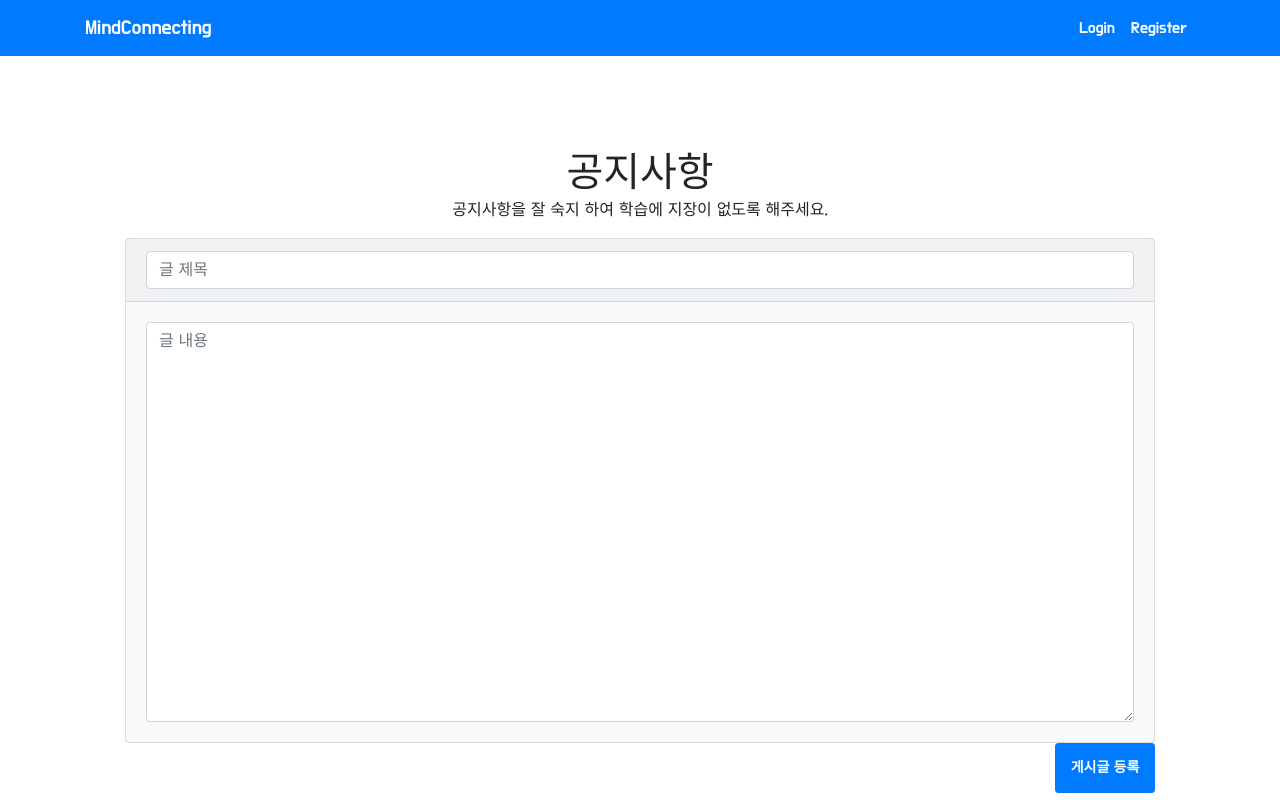
After one commit to seeun98/MindConnecting, a Flask app: page /professorCommunicateForm in a window 1280 px wide. The commit adds this page. Run offline with Flask 2, Linux system fonts and the light colour scheme; some libraries are stand-ins or nearby versions.

Commit message:
professorCommunicate

```diff
--- a/app.py
+++ b/app.py
@@ -3,7 +3,7 @@ from werkzeug.security import generate_password_hash, check_password_hash
 from werkzeug.utils import redirect
 from pymongo import MongoClient
 from datetime import datetime
-from forms import UserCreateForm, UserLoginForm, ProfessorOfficeForm, CommunicateForm, CommunicateReForm
+from forms import UserCreateForm, UserLoginForm, ProfessorOfficeForm, CommunicateForm, CommunicateReForm, ProfessorCommunicateForm
 import uuid
 import config
 
@@ -233,8 +233,36 @@ def mine(code):
 
     return redirect(url_for('mySchedule'))
 
+# ----------공지게시판-------------
+@app.route("/professorCommunicateList/<code>", methods=['GET'])
+def professorCommunicateList(code):
 
 
+    professorCommunicateInfo = list(db.professorCommunicate.find({},{'_id':0, 'title':1, 'content':1, 'timestamp':1, 'user':1}))
+
+    return render_template('professorCommunicate.html', professorCommunicateInfo = professorCommunicateInfo)
+
+
+#---------공지게시판 등록---------
+@app.route("/professorCommunicateForm", methods=['GET', 'POST'])
+def professorCommunicateForm():
+    form = ProfessorCommunicateForm
+
+    if request.method == 'POST':
+        print("HERE")
+        timestamp = datetime.now().strftime('%Y-%m-%d %H:%M:%S')
+
+        professorCommunicateInfo = {
+            'title': form.title.data,
+            'content': form.content.data,
+            'timestamp' : timestamp,
+            'user' : g.user
+        }
+        print(professorCommunicateInfo)
+        db.professorCommunicate.insert_one(professorCommunicateInfo)
+
+
+    return render_template('professorCommunicateForm.html', form=form)
 
 
 if __name__ == '__main__':
--- a/forms.py
+++ b/forms.py
@@ -35,3 +35,7 @@ class CommunicateForm(FlaskForm):
 
 class CommunicateReForm(FlaskForm):
     REcontent = StringField('내용', validators=[DataRequired(), Length(max=140)])
+
+class ProfessorCommunicateForm(FlaskForm):
+    title = StringField('제목', validators=[DataRequired(), Length(min=3, max=25)])
+    content = StringField('내용', validators=[DataRequired(), Length(max=1000)])
--- a/templates/mySchedule.html
+++ b/templates/mySchedule.html
@@ -143,7 +143,11 @@
                       <div class="boxes">
                         <div id="box1" class="boxfirst" onclick="location.href='student';">
                             <div class="sub" id="sub1" name="sub">{{mine.subject}}</div>
-                            <div class="prof" id="pro1" name="prof">{{mine.professor}} </div>
+                            <div class="prof" id="pro1" name="prof">
+                                {{mine.professor}}
+                                <button class=btn btn-primary><a href = "{{ url_for('professorCommunicateList', code = mine.code )}}">공지게시판</a></button>
+                            </div>
+
 
                         </div>
 
--- /dev/null
+++ b/templates/professorCommunicateForm.html
@@ -0,0 +1,35 @@
+{% extends "index.html" %}
+{% block custom_style %}
+
+
+
+{% endblock %}
+
+{% block content %}
+<div class="info">
+    <div class="title-container">
+        <h1>공지사항</h1>
+        <p> 공지사항을 잘 숙지 하여 학습에 지장이 없도록 해주세요. </p>
+    </div>
+
+    <form method="post" class="post-form">
+        {{ form.csrf_token }}
+        {% include "form_errors.html" %}
+        <div class = "card bg-light text-dark">
+            <div class="card-header">
+                <input label="Notification : " id="title" type="text" class="form-control" placeholder="글 제목" value="{{form.title.data or ''}}" name="title" />
+            </div>
+            <div class="card-body">
+                <textarea label="Content : "id="content"class="form-control" placeholder="글 내용" value="{{form.content.data or ''}}" name="content" style="height:400px;"></textarea>
+            </div>
+
+
+        </div>
+
+        <div>
+            <button class="btn btn-primary btn-sm float-right" type="submit" style="width:100px; height:50px"><strong>게시글 등록</strong></button>
+        </div>
+    </form>
+</div>
+
+{% endblock %}
--- a/templates/professorIndex.html
+++ b/templates/professorIndex.html
@@ -4,7 +4,7 @@
 
 {% block content %}
 <div align="right" class="mySchedules" >
-    <a href="{{ url_for("mySchedule")}}"</a><button class="btn btn-success">시간표</button>
+    <a href="{{ url_for('mySchedule')}}"</a><button class="btn btn-success">시간표</button>
 </div>
 
 <div class="schedules" style="padding: 0px 0px 100px 100px">
@@ -18,7 +18,7 @@
         </tr>
         </thead>
 
-        <tbody id="schedules-box">
+        <tbody id="schedules-box" style="color:black">
             {% for schedule in schedule_list %}
                 <tr>
                     <td>{{schedule.subject}}</td>
```
Also changed, not shown: templates/professorCommunicate.html (added, +24 -0 lines).
